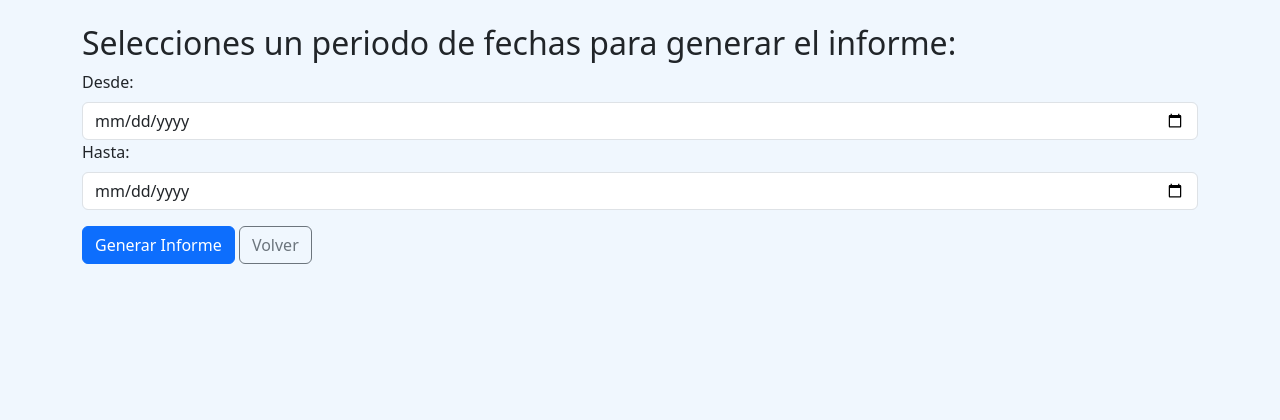
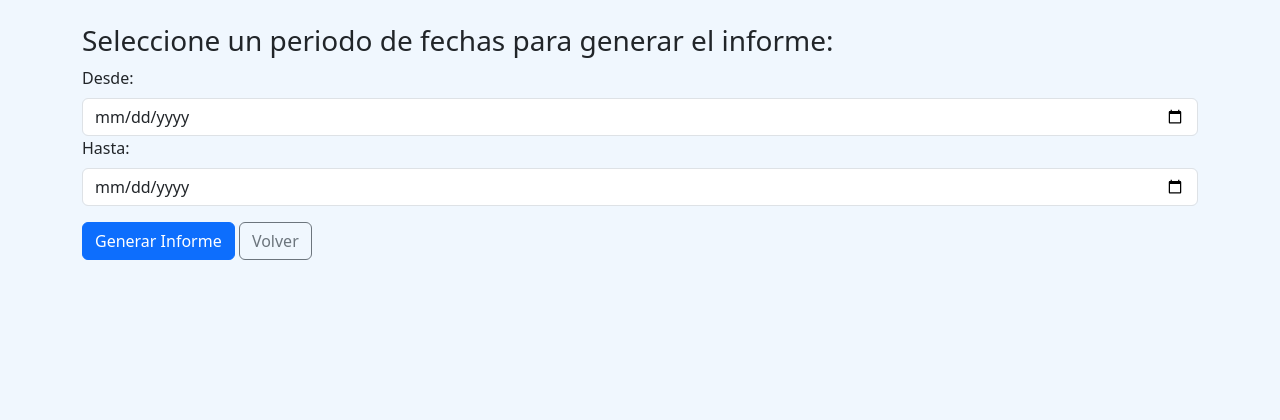
Before and after one commit to marisoltorres99/tp_hp, a Django app: page /informes/elegir_fecha_canchas_reservadas/ in a window 1280 px wide. Shown: the top 420 px of the page. Run offline with Django 4.2, Linux system fonts and the light colour scheme.

Commit message:
cambio interfaz informes

```diff
--- a/club_paddle/informes/templates/informes/elegir_fecha.html
+++ b/club_paddle/informes/templates/informes/elegir_fecha.html
@@ -12,7 +12,7 @@
         <form action="" method="post">
             {% csrf_token %}
             <div class="mb-3">
-                <h2>Selecciones un periodo de fechas para generar el informe:</h2>
+                <h3>Seleccione un periodo de fechas para generar el informe:</h3>
                 <label for="fechadesde" class="form-label">Desde:</label>
                 <input type="date" id="fechadesde" name="fechadesde" class="form-control">
                 <label for="fechahasta" class="form-label">Hasta:</label>
--- a/club_paddle/informes/templates/informes/elegir_informe.html
+++ b/club_paddle/informes/templates/informes/elegir_informe.html
@@ -1,6 +1,6 @@
 {% extends "base.html" %}
 {% block nav_bar %}
-    <h2>Elija el tipo de informe que desea generar:</h2>
+    <h3>Elija el tipo de informe que desea generar:</h3>
     <a href="{% url "elegir_fecha_canchas_reservadas" %}"
        class="btn btn-primary">Canchas Reservadas</a>
     <a href="{% url "elegir_fecha_reservas_canceladas" %}"
```
